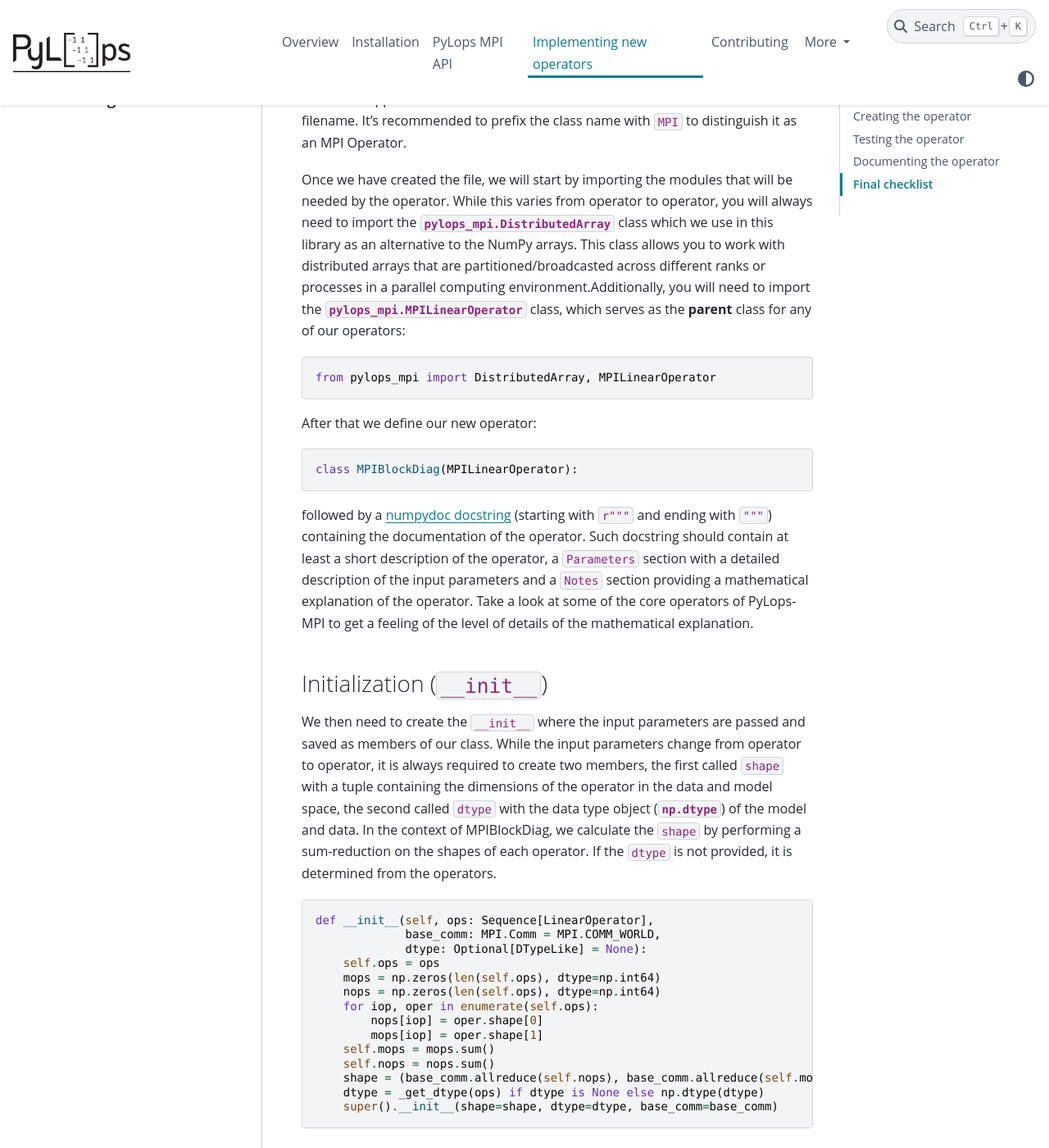
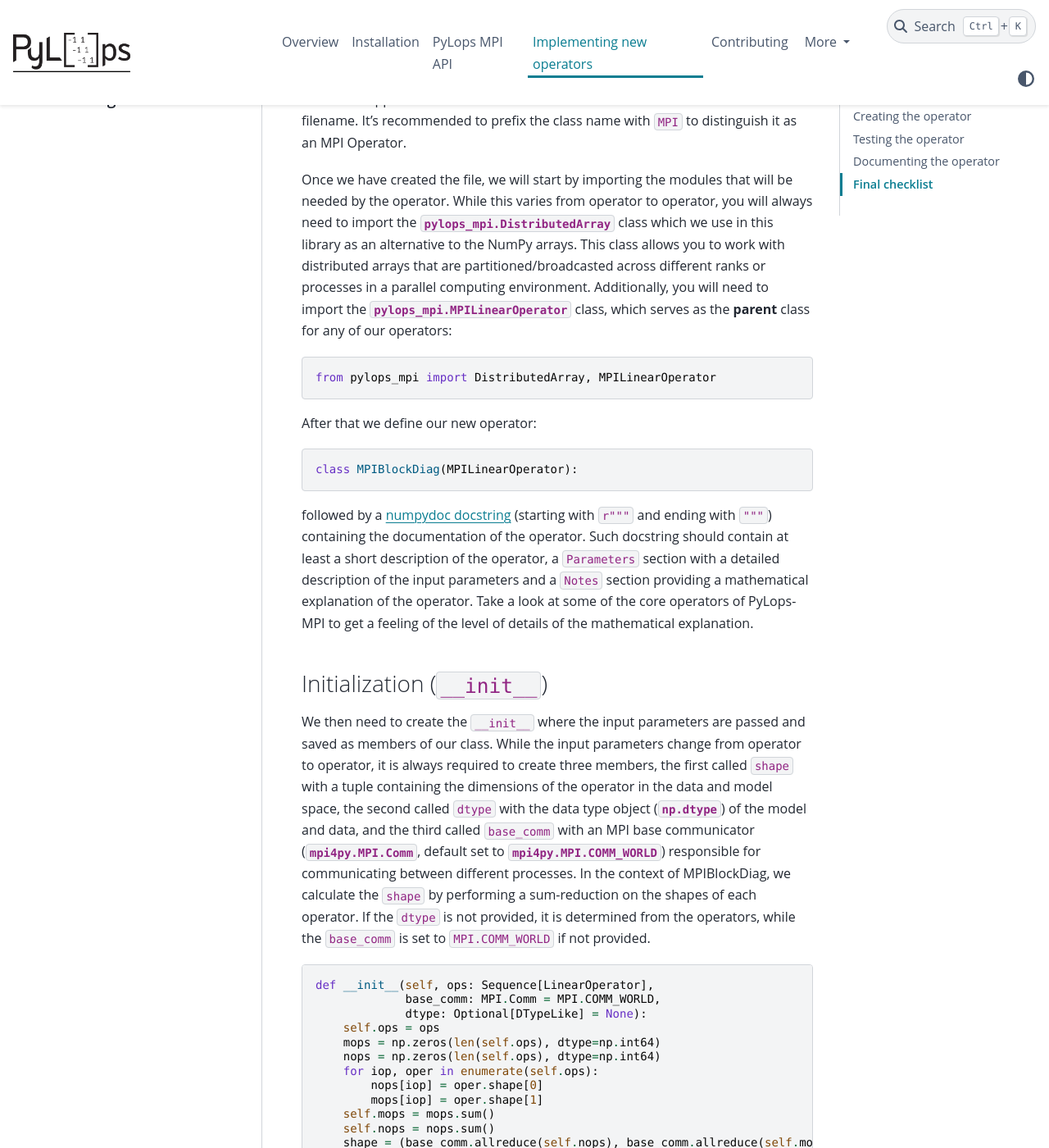
Before and after one commit to PyLops/pylops-mpi, a Sphinx documentation site: the page built from docs/source/adding.rst, in a window 1280 px wide and 1400 px high, scrolled down 457 px. Shown: the whole window at 82% size. Built offline with Sphinx 7.4.7 and the PyData theme 0.15.4, drawn with Linux system fonts in a browser that asks for light colours; pages that are not in the unit, such as notebooks, are missing from menus; comment, search, counter and statistics services are not loaded.

Commit message:
Added base_comm to adding.rst

```diff
--- a/docs/source/adding.rst
+++ b/docs/source/adding.rst
@@ -17,7 +17,7 @@ and for the filename. It's recommended to prefix the class name with ``MPI`` to
 Once we have created the file, we will start by importing the modules that will be needed by the operator.
 While this varies from operator to operator, you will always need to import the :py:class:`pylops_mpi.DistributedArray` class
 which we use in this library as an alternative to the NumPy arrays. This class allows you to work with distributed arrays that
-are partitioned/broadcasted across different ranks or processes in a parallel computing environment.Additionally, you will
+are partitioned/broadcasted across different ranks or processes in a parallel computing environment. Additionally, you will
 need to import the :py:class:`pylops_mpi.MPILinearOperator` class, which serves as the **parent** class for any of our operators:
 
 .. code-block:: python
@@ -40,11 +40,13 @@ Initialization (``__init__``)
 ^^^^^^^^^^^^^^^^^^^^^^^^^^^^^
 
 We then need to create the ``__init__`` where the input parameters are passed and saved as members of our class.
-While the input parameters change from operator to operator, it is always required to create two members, the first
+While the input parameters change from operator to operator, it is always required to create three members, the first
 called ``shape`` with a tuple containing the dimensions of the operator in the data and model space, the second
-called ``dtype`` with the data type object (:obj:`np.dtype`) of the model and data. In the context of MPIBlockDiag,
-we calculate the ``shape`` by performing a sum-reduction on the shapes of each operator. If the ``dtype`` is not provided,
-it is determined from the operators.
+called ``dtype`` with the data type object (:obj:`np.dtype`) of the model and data, and the third called ``base_comm``
+with an MPI base communicator (:obj:`mpi4py.MPI.Comm`, default set to :obj:`mpi4py.MPI.COMM_WORLD`) responsible for
+communicating between different processes. In the context of MPIBlockDiag, we calculate the ``shape`` by performing
+a sum-reduction on the shapes of each operator. If the ``dtype`` is not provided, it is determined from the operators,
+while the ``base_comm`` is set to ``MPI.COMM_WORLD`` if not provided.
 
 .. code-block:: python
 
```
